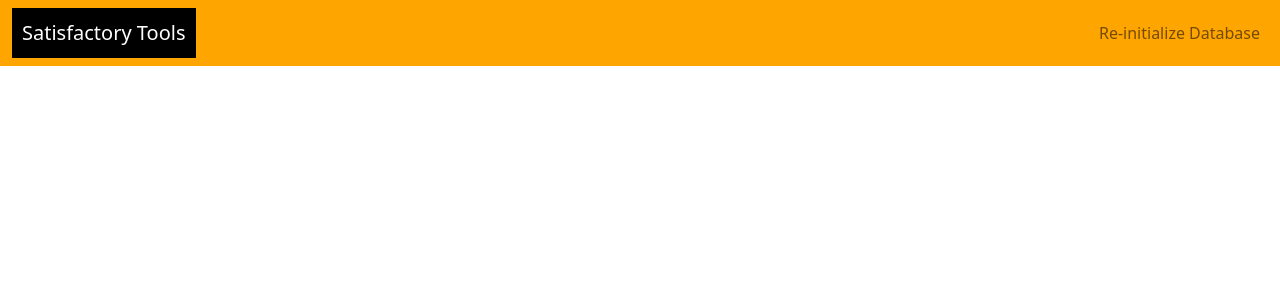
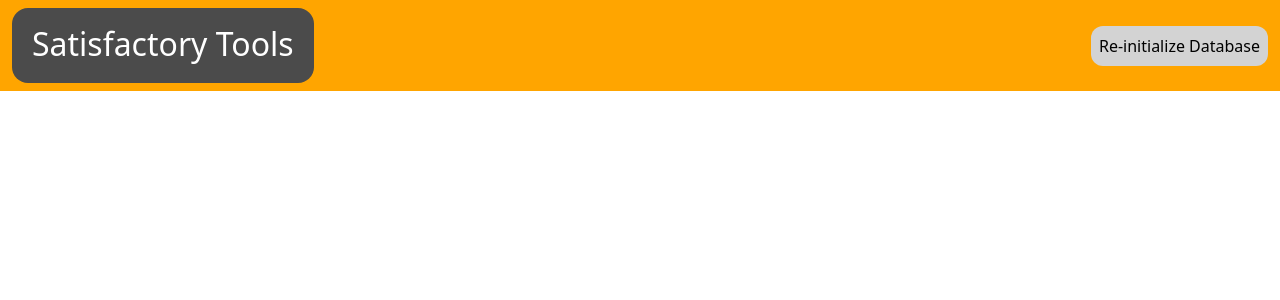
Before and after one commit to mjpolifka/satisfactory-tools, a Flask app: page / in a window 1280 px wide. Shown: the top 300 px of the page. Run offline with Flask 2, Linux system fonts and the light colour scheme; data that the repository does not hold is empty.

Commit message:
did some navbar styling with my own classes

```diff
--- a/satisfactory_tools/static/style.css
+++ b/satisfactory_tools/static/style.css
@@ -8,8 +8,17 @@
     background-color: orange;
 }
 
-.navbar-brand {
-    background-color: black;
+.main-icon {
+    background-color: rgb(75, 75, 75);
     color: white;
-    padding: 10px;
+    padding: 12px 20px 15px 20px;
+    font-size: 2rem;
+    border-radius: 1rem;
 }
+
+.my-nav-link {
+    background-color: lightgray;
+    color: black;
+    font-size: 1rem;
+    border-radius: 0.75rem;
+}
--- a/satisfactory_tools/templates/base.html
+++ b/satisfactory_tools/templates/base.html
@@ -11,7 +11,7 @@
     <!-- Bootstrap -->
     <link href="https://cdn.jsdelivr.net/npm/bootstrap@5.2.0/dist/css/bootstrap.min.css" rel="stylesheet" integrity="sha384-gH2yIJqKdNHPEq0n4Mqa/HGKIhSkIHeL5AyhkYV8i59U5AR6csBvApHHNl/vI1Bx" crossorigin="anonymous">
     <!-- End Bootstrap -->
-    <link rel="stylesheet" href="/static/style.css">
+    <link rel="stylesheet" href="{{ url_for('static', filename='style.css') }}">
 </head>
 
 <body>
--- a/satisfactory_tools/templates/nav.html
+++ b/satisfactory_tools/templates/nav.html
@@ -1,7 +1,7 @@
 <header>
     <nav class="navbar navbar-expand-lg">
         <div class="container-fluid">
-            <a class="navbar-brand" href="/">Satisfactory Tools</a>
+            <a class="navbar-brand main-icon" href="/">Satisfactory Tools</a>
             <div class="d-flex">
                 <button class="navbar-toggler" type="button" data-bs-toggle="collapse" data-bs-target="#navbarSupportedContent" aria-controls="navbarSupportedContent" aria-expanded="false" aria-label="Toggle navigation">
                     <span class="navbar-toggler-icon"></span>
@@ -12,7 +12,7 @@
                             <a class="nav-link active" aria-current="page" href="/">Home</a>
                         </li> -->
                         <li class="nav-item">
-                            <a class="nav-link" href="/init_db">Re-initialize Database</a>
+                            <a class="nav-link my-nav-link" href="/init_db">Re-initialize Database</a>
                         </li>
                     </ul>
                 </div>
```
